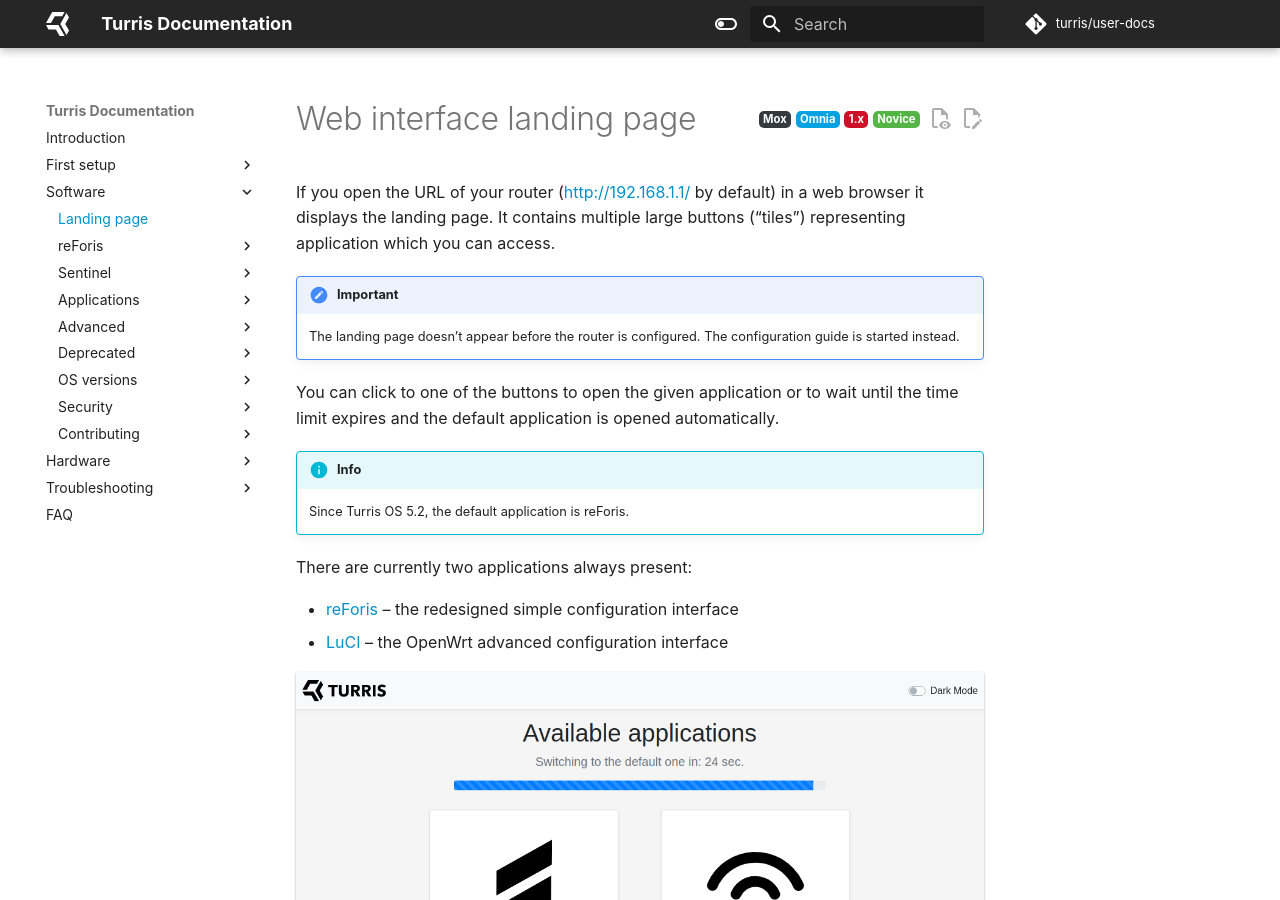
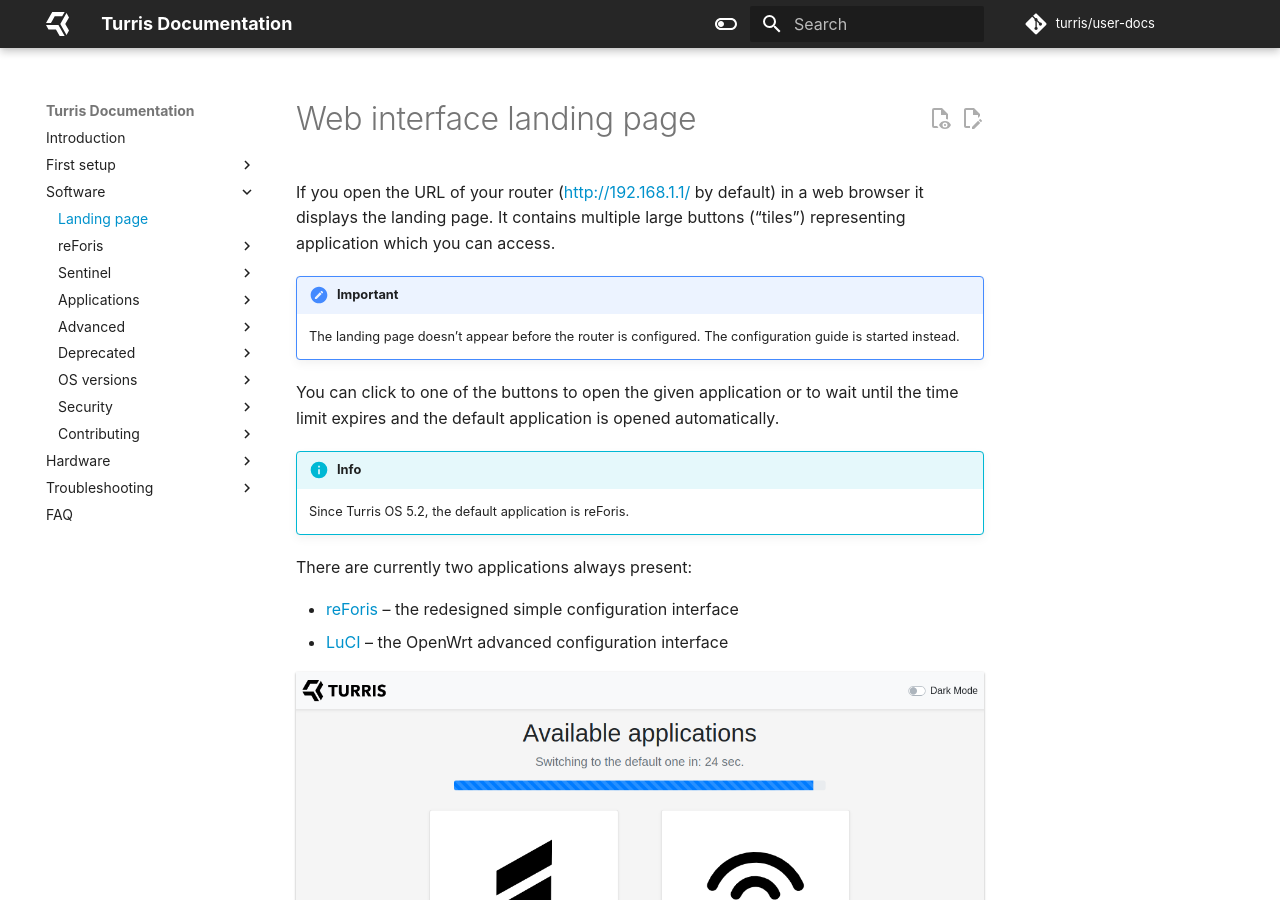
Before and after one commit to turris-cz/user-docs, an MkDocs documentation site: the page built from docs/basics/landing-page.md, in a window 1280 px wide and 900 px high. Built offline with MkDocs 1.6.1 and Material for MkDocs 9.7.7, drawn with Linux system fonts in a browser that asks for light colours; plug-ins that fetch from the network failed and are left out.

Commit message:
Move metadata tags under the article

```diff
--- a/docs/theme/main.html
+++ b/docs/theme/main.html
@@ -45,17 +45,6 @@
     </a>
 {% endif %}
 
-<!-- Metadata -->
-{% if page and page.meta %}
-<div class="metadata md-content__button md-icon">
-    {% if page.meta.board %}
-    {% include "partials/board.html" %}
-    {% endif %}
-    {% if page.meta.competency %}
-    {% include "partials/competency.html" %}
-    {% endif %}
-</div>
-{% endif %}
 <!--
     Hack: check whether the content contains a h1 headline. If it
     doesn't, the page title (or respectively site name) is used
--- a/docs/theme/partials/source-date.html
+++ b/docs/theme/partials/source-date.html
@@ -25,6 +25,15 @@
         {% endif %}
     </div>
 
-<div class="md-source-date">
-  <small>Last update: {{ build_date_utc }}</small>
+<!-- Metadata -->
+{% if page and page.meta %}
+    <div class="metadata">
+        {% if page.meta.board %}
+            {% include "partials/board.html" %}
+        {% endif %}
+        {% if page.meta.competency %}
+            {% include "partials/competency.html" %}
+        {% endif %}
+    </div>
+{% endif %}
 </div>
```
